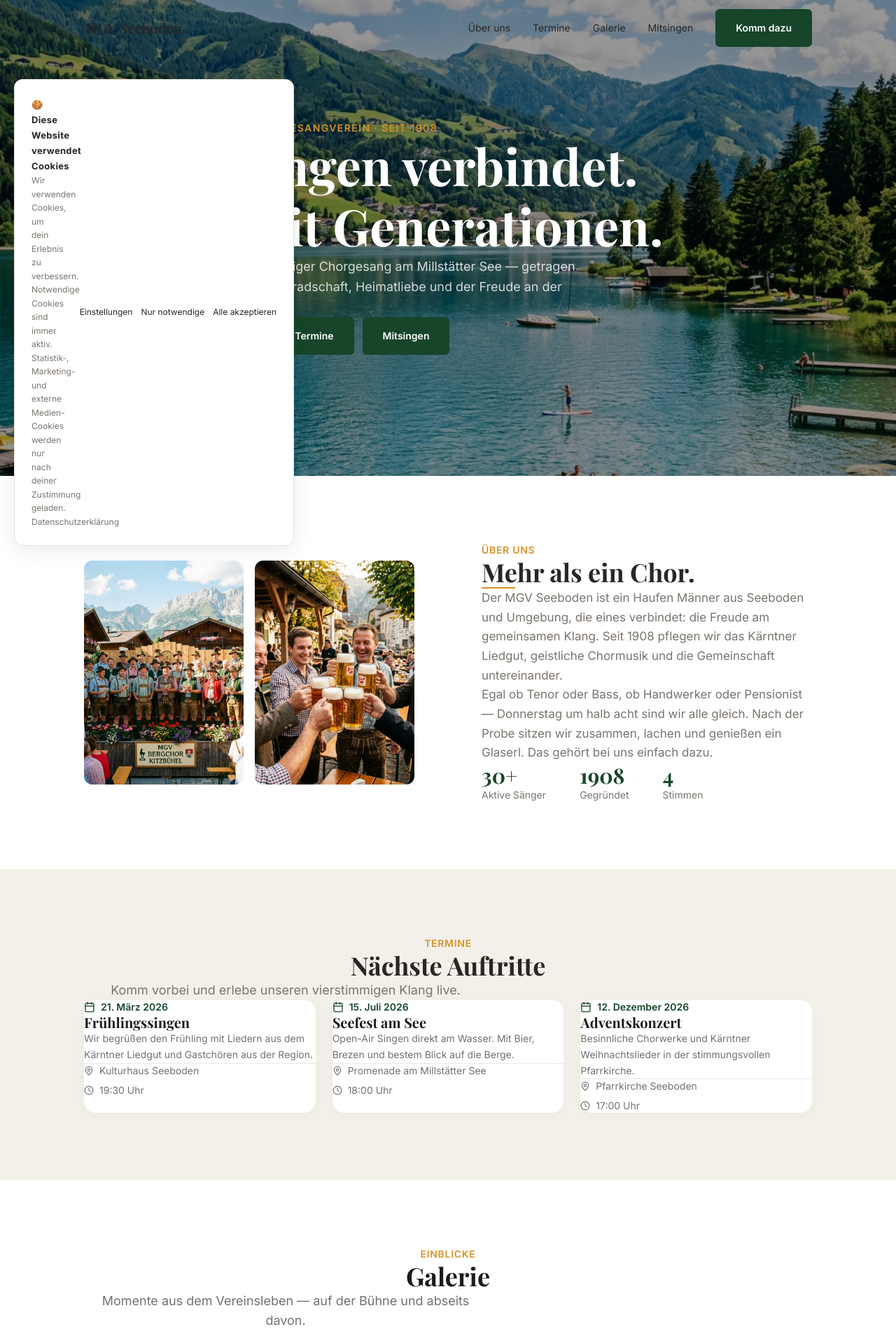
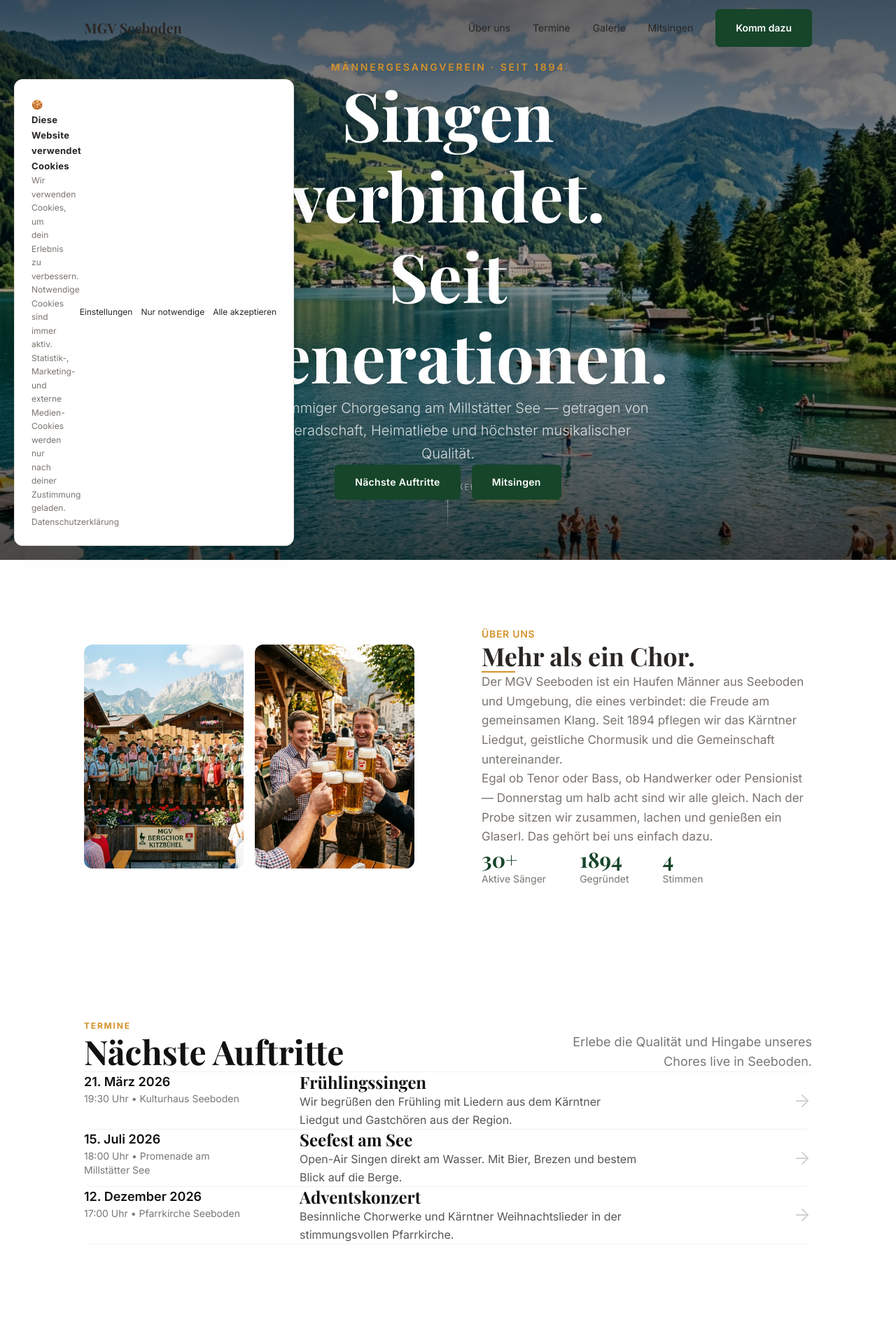
Before and after one commit to EnzoGratz/mgv, a Next.js app: page / in a window 1280 px wide. Shown: the top 1899 px of the page at 70% size. Built offline with nearby package versions, Linux system fonts and the light colour scheme.

Commit message:
Save V1 redesign state before premium V2 overhaul

```diff
--- a/src/app/layout.tsx
+++ b/src/app/layout.tsx
@@ -19,7 +19,7 @@ const inter = Inter({
 
 export const metadata: Metadata = {
   title: "MGV Seeboden | Singen am See",
-  description: "Männergesangverein Seeboden am Millstätter See — vierstimmiger Chorgesang, Kameradschaft und Kärntner Liedgut seit 1908.",
+  description: "Männergesangverein Seeboden am Millstätter See — vierstimmiger Chorgesang, Kameradschaft und Kärntner Liedgut seit 1894.",
 };
 
 export default function RootLayout({
--- a/src/components/AboutSection.tsx
+++ b/src/components/AboutSection.tsx
@@ -44,7 +44,7 @@ export default function AboutSection() {
             <div className="w-12 h-[2px] bg-[var(--color-accent)] mb-8" />
 
             <p className="text-[var(--color-muted)] text-[17px] leading-relaxed mb-5">
-              Der MGV Seeboden ist ein Haufen Männer aus Seeboden und Umgebung, die eines verbindet: die Freude am gemeinsamen Klang. Seit 1908 pflegen wir das Kärntner Liedgut, geistliche Chormusik und die Gemeinschaft untereinander.
+              Der MGV Seeboden ist ein Haufen Männer aus Seeboden und Umgebung, die eines verbindet: die Freude am gemeinsamen Klang. Seit 1894 pflegen wir das Kärntner Liedgut, geistliche Chormusik und die Gemeinschaft untereinander.
             </p>
             <p className="text-[var(--color-muted)] text-[17px] leading-relaxed mb-8">
               Egal ob Tenor oder Bass, ob Handwerker oder Pensionist — Donnerstag um halb acht sind wir alle gleich. Nach der Probe sitzen wir zusammen, lachen und genießen ein Glaserl. Das gehört bei uns einfach dazu.
@@ -56,7 +56,7 @@ export default function AboutSection() {
                 <p className="text-sm text-[var(--color-muted)] mt-1">Aktive Sänger</p>
               </div>
               <div>
-                <p className="text-3xl font-serif text-[var(--color-green)]">1908</p>
+                <p className="text-3xl font-serif text-[var(--color-green)]">1894</p>
                 <p className="text-sm text-[var(--color-muted)] mt-1">Gegründet</p>
               </div>
               <div>
--- a/src/components/EventsSection.tsx
+++ b/src/components/EventsSection.tsx
@@ -1,7 +1,7 @@
 "use client";
 
 import { motion } from "framer-motion";
-import { Calendar, MapPin, Clock } from "lucide-react";
+import { ArrowRight } from "lucide-react";
 
 const EVENTS = [
   {
@@ -29,60 +29,58 @@ const EVENTS = [
 
 export default function EventsSection() {
   return (
-    <section id="termine" className="section bg-[var(--color-bg-soft)]">
-      <div className="wrap">
+    <section id="termine" className="section bg-white">
+      <div className="wrap max-w-5xl">
         {/* Header */}
-        <div className="text-center mb-16">
-          <p className="text-[var(--color-accent)] text-sm font-semibold tracking-wider uppercase mb-3">
+        <div className="flex flex-col md:flex-row justify-between items-end mb-16 gap-6 border-b border-black/5 pb-8">
+          <div>
+            <p className="text-[#D4922A] text-xs font-bold tracking-[0.15em] uppercase mb-4">
               Termine
             </p>
-          <h2 className="font-serif text-3xl md:text-4xl text-[var(--color-ink)] mb-4">
+            <h2 className="font-serif text-4xl md:text-5xl text-[#111] leading-tight">
               Nächste Auftritte
             </h2>
-          <p className="text-[var(--color-muted)] text-lg max-w-xl mx-auto">
-            Komm vorbei und erlebe unseren vierstimmigen Klang live.
+          </div>
+          <p className="text-[#777] text-lg max-w-sm md:text-right">
+            Erlebe die Qualität und Hingabe unseres Chores live in Seeboden.
           </p>
         </div>
 
-        {/* Event Cards */}
-        <div className="grid md:grid-cols-3 gap-6">
+        {/* Event List */}
+        <div className="flex flex-col">
           {EVENTS.map((event, i) => (
-            <motion.article
+            <motion.a
+              href="#"
               key={i}
               initial={{ opacity: 0, y: 20 }}
               whileInView={{ opacity: 1, y: 0 }}
-              viewport={{ once: true }}
-              transition={{ duration: 0.5, delay: i * 0.1 }}
-              className="bg-white rounded-2xl p-8 shadow-[0_4px_20px_rgba(0,0,0,0.03)] hover:shadow-[0_10px_40px_rgba(22,69,42,0.08)] hover:-translate-y-1 transition-all duration-400"
+              viewport={{ once: true, margin: "-50px" }}
+              transition={{ duration: 0.6, delay: i * 0.1, ease: [0.25, 0.4, 0, 1] }}
+              className="group relative flex flex-col md:flex-row md:items-center justify-between py-8 md:py-10 border-b border-black/5 hover:bg-black/[0.02] transition-colors px-4 -mx-4 rounded-xl"
             >
-              {/* Date */}
-              <div className="flex items-center gap-2 text-[var(--color-green)] mb-5">
-                <Calendar size={16} />
-                <span className="text-sm font-semibold">{event.date}</span>
+              <div className="flex flex-col md:flex-row gap-4 md:gap-16 w-full">
+                {/* Date / Location */}
+                <div className="md:w-1/4 shrink-0">
+                  <p className="text-[#111] font-semibold text-lg mb-1">{event.date}</p>
+                  <p className="text-[#777] text-sm">{event.time} • {event.location}</p>
                 </div>
 
-              {/* Title */}
-              <h3 className="font-serif text-xl text-[#1C1C1C] mb-3">
+                {/* Info */}
+                <div className="md:w-2/4">
+                  <h3 className="font-serif text-2xl text-[#111] mb-2 group-hover:text-[#D4922A] transition-colors">
                     {event.title}
                   </h3>
-
-              {/* Description */}
-              <p className="text-[#717171] text-sm leading-relaxed mb-6">
+                  <p className="text-[#555] text-base leading-relaxed">
                     {event.description}
                   </p>
-
-              {/* Meta */}
-              <div className="flex flex-col gap-2 pt-5 border-t border-[#E8E8E8]">
-                <div className="flex items-center gap-2 text-[#717171] text-sm">
-                  <MapPin size={14} />
-                  <span>{event.location}</span>
-                </div>
-                <div className="flex items-center gap-2 text-[#717171] text-sm">
-                  <Clock size={14} />
-                  <span>{event.time}</span>
                 </div>
               </div>
-            </motion.article>
+
+              {/* Arrow */}
+              <div className="hidden md:flex items-center justify-end w-16 shrink-0 text-[#ccc] group-hover:text-[#D4922A] group-hover:translate-x-2 transition-all">
+                <ArrowRight size={28} strokeWidth={1.5} />
+              </div>
+            </motion.a>
           ))}
         </div>
       </div>
--- a/src/components/FirstVisitHero.tsx
+++ b/src/components/FirstVisitHero.tsx
@@ -51,7 +51,7 @@ export default function FirstVisitHero() {
           className="text-white tracking-[3px] uppercase font-bold mb-12 drop-shadow-lg"
           style={{ fontSize: "clamp(0.8rem, 2vw, 1.1rem)" }}
         >
-          SEIT 1908 – MÄNNERGESANGSVEREIN SEEBODEN
+          SEIT 1894 – MÄNNERGESANGSVEREIN SEEBODEN
         </p>
 
         <div className="flex flex-col sm:flex-row gap-4">
--- a/src/components/Footer.tsx
+++ b/src/components/Footer.tsx
@@ -4,25 +4,29 @@ import { CookieSettingsLink } from "@/components/CookieBanner";
 
 export default function Footer() {
   return (
-    <footer className="bg-[#1C1C1C] text-white/60 pt-16 pb-8">
-      <div className="wrap">
-        {/* Grid */}
-        <div className="grid grid-cols-2 md:grid-cols-4 gap-10 mb-14 text-sm">
+    <footer className="bg-[#111] text-[#aaa] pb-12 pt-20 border-t border-white/10">
+      <div className="wrap max-w-6xl">
+        <div className="flex flex-col md:flex-row justify-between items-start gap-16 mb-24">
+
           {/* Brand */}
-          <div className="col-span-2 md:col-span-1">
-            <p className="font-serif text-white text-lg mb-3">MGV Seeboden</p>
-            <p className="leading-relaxed">
-              Vierstimmiger Chorgesang, Kameradschaft und Kärntner Liedgut seit 1908.
+          <div className="max-w-sm">
+            <h3 className="font-serif text-white text-3xl mb-6 tracking-wide">MGV Seeboden</h3>
+            <p className="leading-relaxed font-light text-[#888]">
+              Vierstimmiger Chorgesang in Perfektion. Harte Arbeit, Kameradschaft und die Liebe zum Kärntner Liedgut seit 1894.
             </p>
           </div>
 
-          {/* Kontakt */}
+          {/* Links Grid */}
+          <div className="flex flex-col sm:flex-row gap-16 md:gap-24">
             <div>
-            <p className="text-white text-xs font-semibold tracking-wider uppercase mb-4">Kontakt</p>
-            <ul className="space-y-2">
-              <li>+43 664 2828082</li>
-              <li>+43 664 73485201</li>
+              <p className="text-white text-xs font-bold tracking-[0.15em] uppercase mb-6">Kontakt</p>
+              <ul className="space-y-4 font-light text-sm">
                 <li>
+                  <span className="block text-[#666] text-xs mb-1">Telefon</span>
+                  <a href="tel:+436642828082" className="hover:text-white transition-colors">+43 664 2828082</a>
+                </li>
+                <li>
+                  <span className="block text-[#666] text-xs mb-1">E-Mail</span>
                   <a href="mailto:singen@mgv-seeboden.at" className="hover:text-white transition-colors">
                     singen@mgv-seeboden.at
                   </a>
@@ -30,31 +34,22 @@ export default function Footer() {
               </ul>
             </div>
 
-          {/* Proben */}
             <div>
-            <p className="text-white text-xs font-semibold tracking-wider uppercase mb-4">Proben</p>
-            <ul className="space-y-2">
-              <li>Jeden Donnerstag</li>
-              <li>19:30 Uhr</li>
-              <li>Kulturhaus Seeboden</li>
-            </ul>
-          </div>
-
-          {/* Rechtliches */}
-          <div>
-            <p className="text-white text-xs font-semibold tracking-wider uppercase mb-4">Rechtliches</p>
-            <ul className="space-y-2">
+              <p className="text-white text-xs font-bold tracking-[0.15em] uppercase mb-6">Rechtliches</p>
+              <ul className="space-y-4 font-light text-sm">
                 <li><a href="/impressum" className="hover:text-white transition-colors">Impressum</a></li>
                 <li><a href="/datenschutz" className="hover:text-white transition-colors">Datenschutz</a></li>
-              <li><CookieSettingsLink /></li>
+                <li className="pt-2"><CookieSettingsLink /></li>
               </ul>
             </div>
           </div>
 
+        </div>
+
         {/* Bottom */}
-        <div className="pt-6 border-t border-white/10 text-xs flex flex-col md:flex-row justify-between gap-2">
-          <p>© {new Date().getFullYear()} MGV Seeboden</p>
-          <p>Seeboden am Millstätter See, Kärnten</p>
+        <div className="pt-8 border-t border-white/10 flex flex-col md:flex-row justify-between items-center gap-4 text-xs font-light tracking-wide text-[#666]">
+          <p>© {new Date().getFullYear()} Männergesangverein Seeboden. Alle Rechte vorbehalten.</p>
+          <p>Exzellenz aus Seeboden am Millstätter See.</p>
         </div>
       </div>
     </footer>
--- a/src/components/HeroSection.tsx
+++ b/src/components/HeroSection.tsx
@@ -4,45 +4,65 @@ import { motion } from "framer-motion";
 
 export default function HeroSection() {
   return (
-    <section className="relative h-[85vh] min-h-[500px] flex items-center overflow-hidden">
-      {/* Background */}
-      <img
-        src="/hero-lake.png"
-        alt="Millstätter See"
-        className="absolute inset-0 w-full h-full object-cover"
-      />
-      <div className="absolute inset-0 bg-black/40" />
+    <section className="relative w-full h-screen min-h-[600px] flex items-center justify-center overflow-hidden bg-black">
+      {/* Background Image */}
+      <motion.div
+        className="absolute inset-0 w-full h-full"
+        initial={{ scale: 1.05 }}
+        animate={{ scale: 1 }}
+        transition={{ duration: 1.5, ease: "easeOut" }}
+      >
+        <img
+          src="/hero-lake.png"
+          alt="Millstätter See"
+          className="w-full h-full object-cover"
+        />
+      </motion.div>
+
+      {/* Premium Gradient Overlay */}
+      <div className="absolute inset-0 bg-gradient-to-b from-black/60 via-black/30 to-black/70" />
 
       {/* Content */}
-      <div className="relative z-10 wrap">
+      <div className="relative z-10 wrap flex flex-col items-center text-center pt-24 md:pt-32">
         <motion.div
-          initial={{ opacity: 0, y: 20 }}
+          initial={{ opacity: 0, y: 30 }}
           animate={{ opacity: 1, y: 0 }}
-          transition={{ duration: 0.8, delay: 0.2 }}
-          className="max-w-2xl"
+          transition={{ duration: 1, delay: 0.2, ease: [0.25, 0.4, 0, 1] }}
+          className="max-w-3xl flex flex-col items-center"
         >
-          <p className="text-[#D4922A] text-sm tracking-widest uppercase mb-4 font-semibold">
-            Männergesangverein · Seit 1908
+          <p className="text-[#D4922A] text-xs md:text-sm tracking-[0.2em] uppercase mb-6 font-semibold drop-shadow-md">
+            Männergesangverein · Seit 1894
           </p>
           <h1
-            className="font-serif text-white mb-6"
-            style={{ fontSize: "clamp(2.5rem, 6vw, 4.5rem)" }}
+            className="font-serif text-white mb-6 leading-[1.1] drop-shadow-lg"
+            style={{ fontSize: "clamp(3rem, 8vw, 6rem)" }}
           >
             Singen verbindet.<br />Seit Generationen.
           </h1>
-          <p className="text-white/80 text-lg max-w-lg mb-8 leading-relaxed">
-            Vierstimmiger Chorgesang am Millstätter See — getragen von Kameradschaft, Heimatliebe und der Freude an der Musik.
+          <p className="text-white/80 text-lg md:text-xl max-w-xl mb-10 leading-relaxed font-light">
+            Vierstimmiger Chorgesang am Millstätter See — getragen von Kameradschaft, Heimatliebe und höchster musikalischer Qualität.
           </p>
-          <div className="flex flex-wrap gap-3">
-            <a href="#termine" className="btn">
-              Nächste Termine
+          <div className="flex flex-col sm:flex-row gap-4 w-full sm:w-auto justify-center">
+            <a href="#termine" className="btn bg-white/10 border-white/20 text-white hover:bg-white/20 hover:border-white/30 backdrop-blur-md px-8 py-4 text-sm tracking-wide">
+              Nächste Auftritte
             </a>
-            <a href="#mitsingen" className="btn bg-[#D4922A] border-[#D4922A] text-white hover:bg-[#c0841f] hover:border-[#c0841f]">
+            <a href="#mitsingen" className="btn bg-[#D4922A] border-[#D4922A] text-white hover:bg-[#b57a20] hover:border-[#b57a20] px-8 py-4 text-sm tracking-wide shadow-lg shadow-[#D4922A]/20">
               Mitsingen
             </a>
           </div>
         </motion.div>
       </div>
+
+      {/* Scroll Indicator */}
+      <motion.div
+        className="absolute bottom-10 left-1/2 -translate-x-1/2 flex flex-col items-center gap-2"
+        initial={{ opacity: 0 }}
+        animate={{ opacity: 1 }}
+        transition={{ delay: 1.5, duration: 1 }}
+      >
+        <span className="text-white/50 text-xs tracking-widest uppercase">Entdecken</span>
+        <div className="w-[1px] h-12 bg-gradient-to-b from-white/50 to-transparent" />
+      </motion.div>
     </section>
   );
 }
--- a/src/components/KlangSection.tsx
+++ b/src/components/KlangSection.tsx
@@ -13,7 +13,7 @@ export default function KlangSection() {
   return (
     <section id="klang" className="overflow-hidden">
 
-      {/* ── TEIL 1: Split-Screen "Seit 1908" ── */}
+      {/* ── TEIL 1: Split-Screen "Seit 1894" ── */}
       <div className="grid lg:grid-cols-2 min-h-[80vh]">
 
         {/* LEFT: Typografie */}
@@ -30,7 +30,7 @@ export default function KlangSection() {
 
             {/* Die Jahreszahl — RIESIG, als grafisches Element */}
             <div className="font-serif text-[var(--color-primary)] leading-none mb-8" style={{ fontSize: "clamp(4rem, 10vw, 8rem)", opacity: 0.15 }}>
-              1908
+              1894
             </div>
 
             <h2 className="font-serif text-[var(--color-ink)] text-3xl md:text-4xl lg:text-5xl leading-tight mb-6 -mt-12 md:-mt-16">
```
Also changed, not shown: src/components/JoinSection.tsx (+38 -34 lines). Lines whose indentation alone changed are shown as unchanged.
